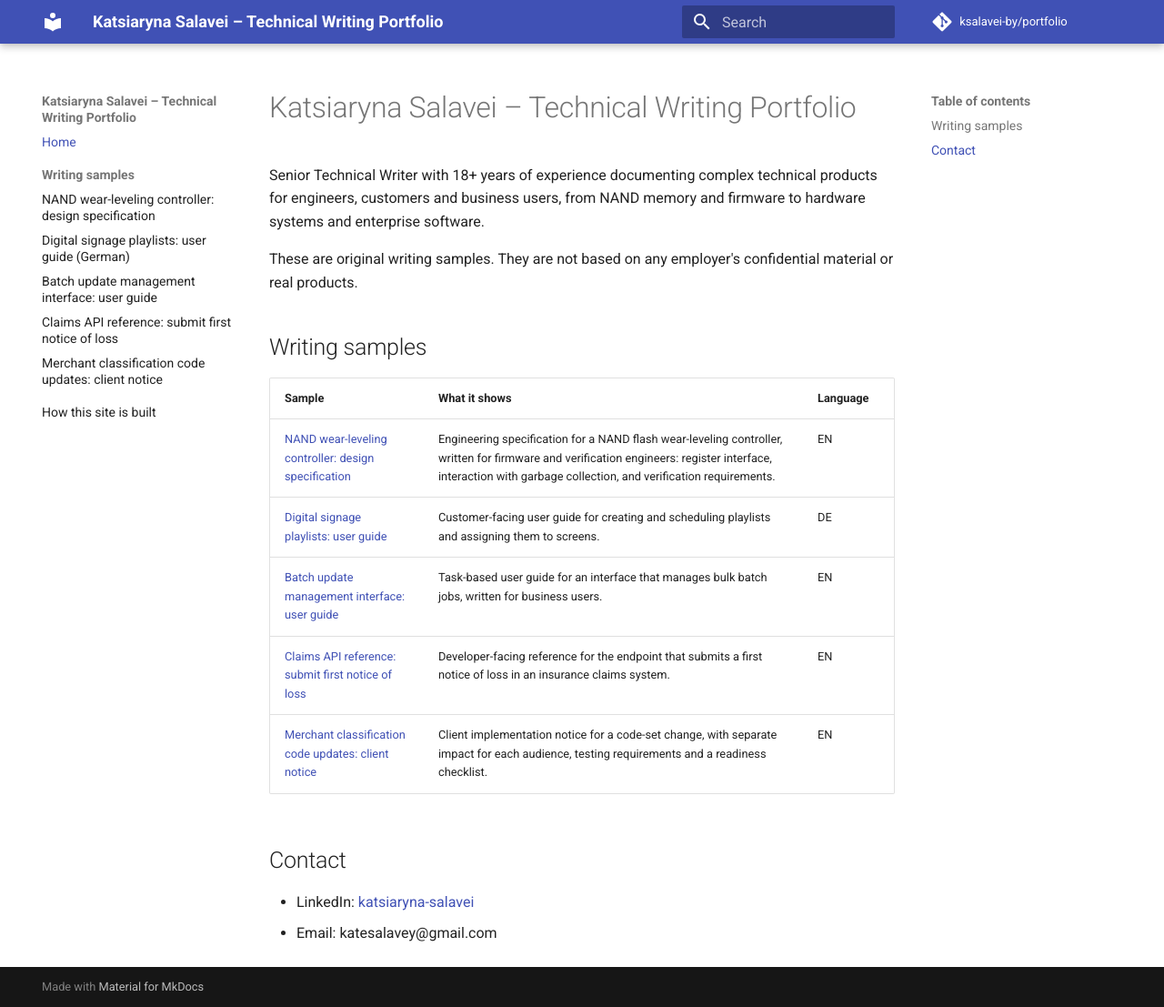
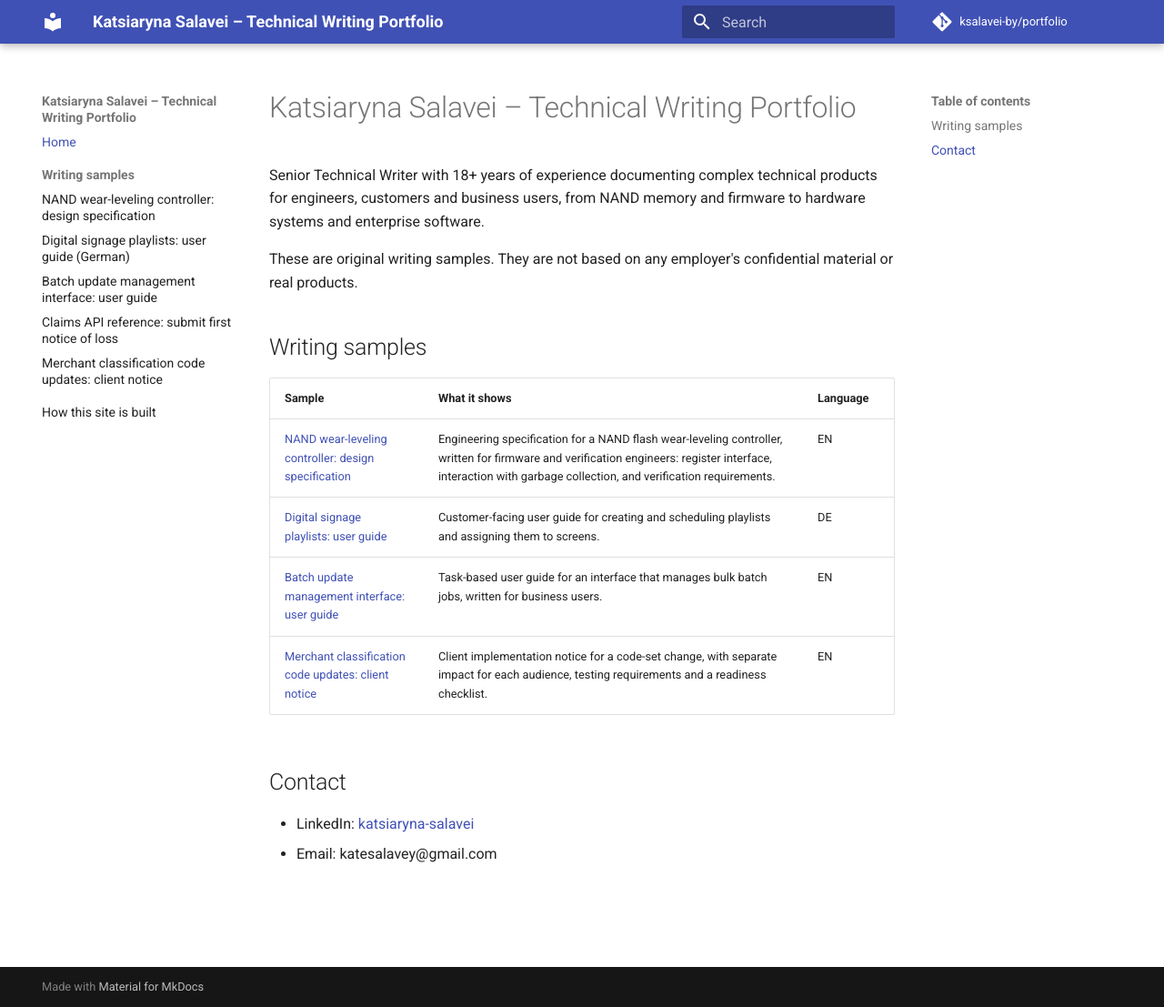
Before and after one commit to ksalavei-by/portfolio, an MkDocs documentation site: the page built from docs/index.md, in a window 1280 px wide and 1107 px high. Shown: the whole window at 91% size. Built offline with MkDocs 1.6.1 and Material for MkDocs 9.7.7, drawn with Linux system fonts in a browser that asks for light colours; comment, search, counter and statistics services are not loaded.

Commit message:
Remove Claims API reference from index
Removed the Claims API reference from the documentation index.

```diff
--- a/docs/index.md
+++ b/docs/index.md
@@ -11,7 +11,6 @@ These are original writing samples. They are not based on any employer's confide
 | [NAND wear-leveling controller: design specification](dynamic-wear-leveling-controller-architecture-spec.md) | Engineering specification for a NAND flash wear-leveling controller, written for firmware and verification engineers: register interface, interaction with garbage collection, and verification requirements. | EN |
 | [Digital signage playlists: user guide](digital-signage-playlist-management-user-guide-DE.md) | Customer-facing user guide for creating and scheduling playlists and assigning them to screens. | DE |
 | [Batch update management interface: user guide](batch-update-management-interface-user-guide-article.md) | Task-based user guide for an interface that manages bulk batch jobs, written for business users. | EN |
-| [Claims API reference: submit first notice of loss](claims-api-fnol-reference.md) | Developer-facing reference for the endpoint that submits a first notice of loss in an insurance claims system. | EN |
 | [Merchant classification code updates: client notice](merchant-classification-code-updates.md) | Client implementation notice for a code-set change, with separate impact for each audience, testing requirements and a readiness checklist. | EN |
 
 ## Contact
```
